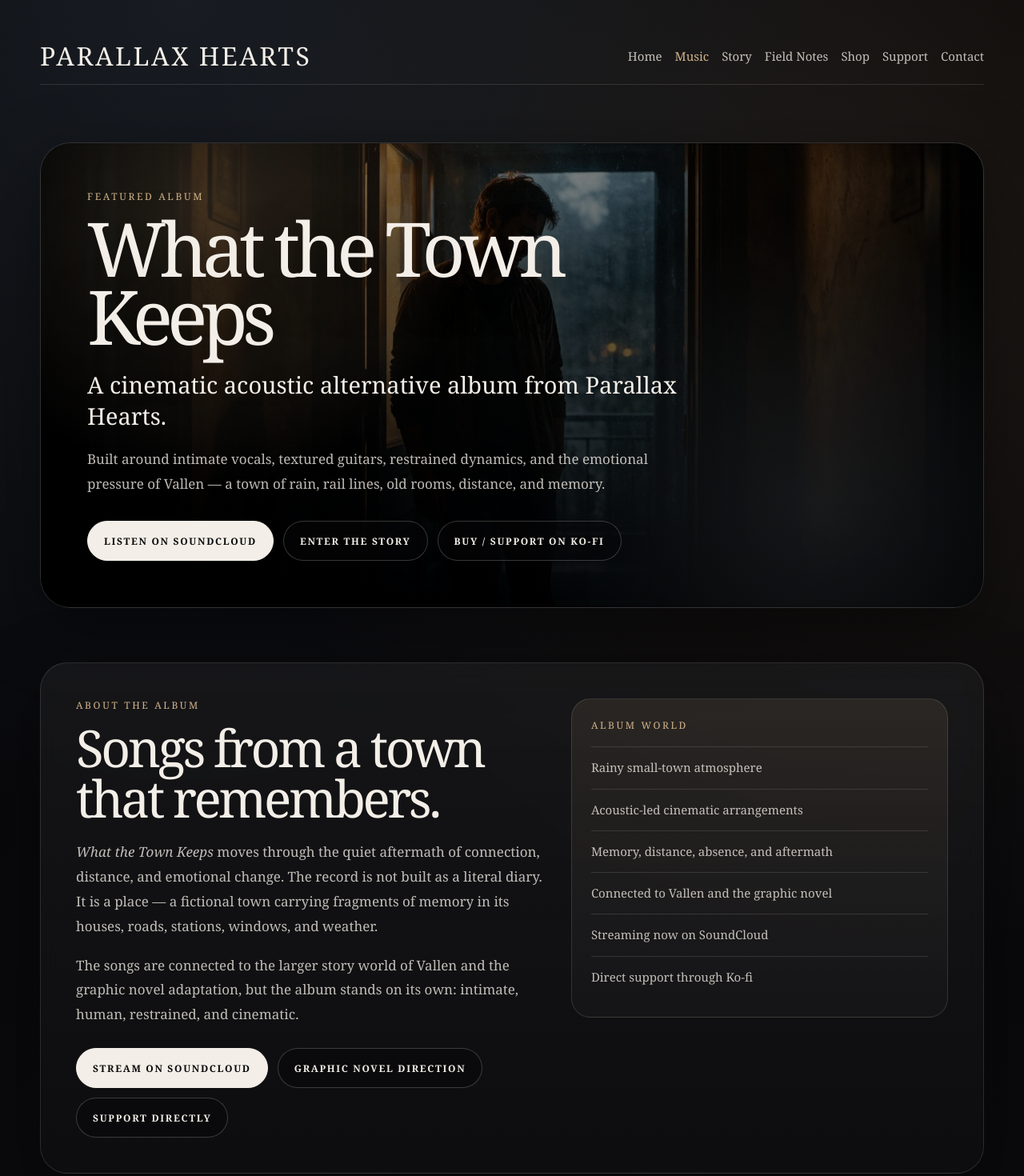
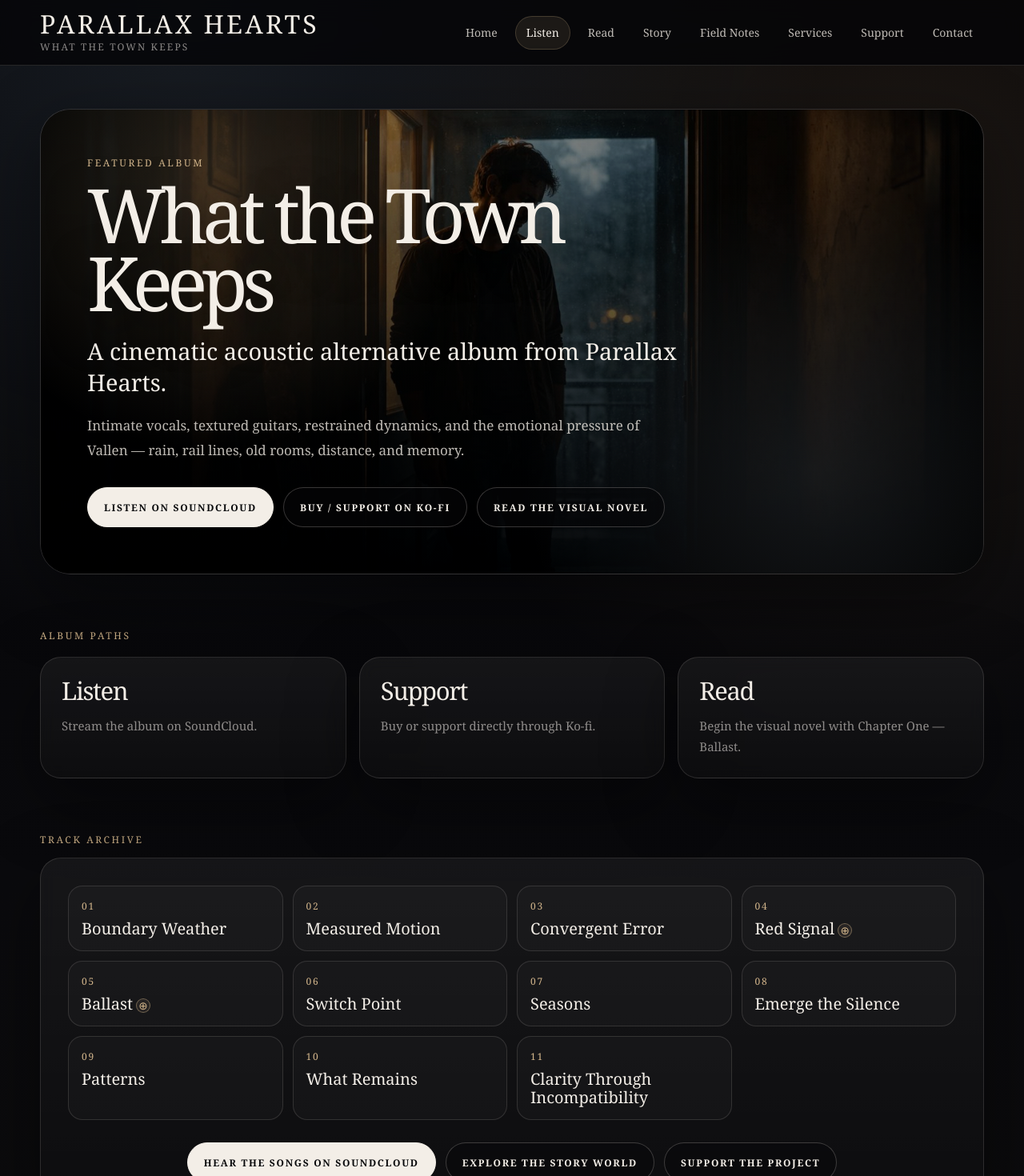
Before and after one commit to chthomps4/parallaxhearts-site, a Next.js app in the folder site/: page /music in a window 1280 px wide. Shown: the top 1470 px of the page at 80% size. Built offline with nearby package versions, Linux system fonts and the light colour scheme.

Commit message:
Apply shared header to music page

```diff
--- a/site/app/music/page.tsx
+++ b/site/app/music/page.tsx
@@ -1,6 +1,7 @@
 import Link from "next/link";
 import type { Metadata } from "next";
 import ArchiveNote from "../components/ArchiveNote";
+import SiteHeader from "../components/SiteHeader";
 
 const soundCloudUrl = "https://soundcloud.com/parallax-hearts";
 const koFiUrl = "https://ko-fi.com/parallaxhearts";
@@ -8,7 +9,7 @@ const koFiUrl = "https://ko-fi.com/parallaxhearts";
 export const metadata: Metadata = {
   title: "Music | Parallax Hearts",
   description:
-    "Listen to What the Town Keeps by Parallax Hearts — a cinematic acoustic alternative album tied to Vallen, the graphic novel direction, and the wider story world.",
+    "Listen to What the Town Keeps by Parallax Hearts — a cinematic acoustic alternative album tied to Vallen, the visual novel archive, and the wider story world.",
 };
 
 const tracks = [
@@ -25,86 +26,31 @@ const tracks = [
   "Clarity Through Incompatibility",
 ];
 
-const listeningPath = [
+const musicPaths = [
   {
-    title: "Listen first",
-    text: "Start with the album as music: intimate vocals, acoustic-led arrangements, restrained dynamics, and cinematic pressure.",
+    title: "Listen",
+    text: "Stream the album on SoundCloud.",
+    href: soundCloudUrl,
+    external: true,
   },
   {
-    title: "Enter Vallen",
-    text: "Then open the story world: rain, rail lines, old houses, rooms after someone has gone, and the silence people inherit.",
+    title: "Support",
+    text: "Buy or support directly through Ko-fi.",
+    href: koFiUrl,
+    external: true,
   },
   {
-    title: "Follow the pages",
-    text: "The graphic novel direction gives the songs a visual life without turning the project into horror, fantasy, or spectacle.",
+    title: "Read",
+    text: "Begin the visual novel with Chapter One — Ballast.",
+    href: "/graphic-novel/chapter-one/page-001",
+    external: false,
   },
 ];
 
 export default function MusicPage() {
   return (
     <main className="site-shell">
-      <section style={{ padding: "34px 0 18px" }}>
-        <div className="site-container">
-          <header
-            style={{
-              minHeight: "72px",
-              display: "flex",
-              justifyContent: "space-between",
-              alignItems: "center",
-              gap: "20px",
-              flexWrap: "wrap",
-              padding: "16px 0",
-              borderBottom: "1px solid var(--line)",
-            }}
-          >
-            <Link
-              href="/"
-              style={{
-                color: "var(--paper)",
-                textDecoration: "none",
-                fontSize: "clamp(22px, 4vw, 32px)",
-                letterSpacing: "0.08em",
-                textTransform: "uppercase",
-                lineHeight: 1,
-              }}
-            >
-              Parallax Hearts
-            </Link>
-
-            <nav
-              style={{
-                display: "flex",
-                gap: "16px",
-                flexWrap: "wrap",
-                alignItems: "center",
-              }}
-            >
-              {[
-                ["Home", "/"],
-                ["Music", "/music"],
-                ["Story", "/project"],
-                ["Field Notes", "/field-notes"],
-                ["Shop", "/shop"],
-                ["Support", "/support"],
-                ["Contact", "/contact"],
-              ].map(([label, href]) => (
-                <Link
-                  key={label}
-                  href={href}
-                  style={{
-                    color:
-                      label === "Music" ? "var(--gold)" : "var(--paper-soft)",
-                    textDecoration: "none",
-                    fontSize: "15px",
-                  }}
-                >
-                  {label}
-                </Link>
-              ))}
-            </nav>
-          </header>
-        </div>
-      </section>
+      <SiteHeader active="Listen" />
 
       <section style={{ padding: "54px 0 34px" }}>
         <div className="site-container">
@@ -120,6 +66,7 @@ export default function MusicPage() {
             }}
           >
             <div
+              aria-hidden="true"
               style={{
                 position: "absolute",
                 inset: 0,
@@ -135,6 +82,7 @@ export default function MusicPage() {
             />
 
             <div
+              aria-hidden="true"
               style={{
                 position: "absolute",
                 inset: 0,
@@ -185,9 +133,9 @@ export default function MusicPage() {
                   maxWidth: "720px",
                 }}
               >
-                Built around intimate vocals, textured guitars, restrained
-                dynamics, and the emotional pressure of Vallen — a town of rain,
-                rail lines, old rooms, distance, and memory.
+                Intimate vocals, textured guitars, restrained dynamics, and the
+                emotional pressure of Vallen — rain, rail lines, old rooms,
+                distance, and memory.
               </p>
 
               <div
@@ -207,10 +155,6 @@ export default function MusicPage() {
                   Listen on SoundCloud
                 </a>
 
-                <Link href="/project" className="secondary-button">
-                  Enter the Story
-                </Link>
-
                 <a
                   href={koFiUrl}
                   target="_blank"
@@ -219,6 +163,10 @@ export default function MusicPage() {
                 >
                   Buy / Support on Ko-fi
                 </a>
+
+                <Link href="/graphic-novel/chapter-one/page-001" className="secondary-button">
+                  Read the Visual Novel
+                </Link>
               </div>
             </div>
           </div>
@@ -227,143 +175,73 @@ export default function MusicPage() {
 
       <section style={{ padding: "34px 0" }}>
         <div className="site-container">
-          <div
-            className="glass-panel"
-            style={{
-              padding: "clamp(26px, 5vw, 44px)",
-              display: "grid",
-              gridTemplateColumns: "minmax(0, 1fr) minmax(260px, 0.8fr)",
-              gap: "30px",
-              alignItems: "start",
-            }}
-          >
-            <div>
-              <p className="kicker">About the album</p>
+          <p className="kicker">Album paths</p>
 
-              <h2 className="section-title">
-                Songs from a town that remembers.
-              </h2>
-
-              <p className="body-copy" style={{ margin: "20px 0 0" }}>
-                <em>What the Town Keeps</em> moves through the quiet aftermath
-                of connection, distance, and emotional change. The record is not
-                built as a literal diary. It is a place — a fictional town
-                carrying fragments of memory in its houses, roads, stations,
-                windows, and weather.
-              </p>
-
-              <p className="body-copy" style={{ margin: "18px 0 0" }}>
-                The songs are connected to the larger story world of Vallen and
-                the graphic novel adaptation, but the album stands on its own:
-                intimate, human, restrained, and cinematic.
-              </p>
-
-              <div
-                style={{
-                  marginTop: "26px",
-                  display: "flex",
-                  gap: "12px",
-                  flexWrap: "wrap",
-                }}
-              >
-                <a
-                  href={soundCloudUrl}
-                  target="_blank"
-                  rel="noreferrer"
-                  className="primary-button"
-                >
-                  Stream on SoundCloud
-                </a>
-
-                <Link href="/project#graphic-novel" className="secondary-button">
-                  Graphic Novel Direction
-                </Link>
-
-                <a
-                  href={koFiUrl}
-                  target="_blank"
-                  rel="noreferrer"
-                  className="secondary-button"
-                >
-                  Support Directly
-                </a>
-              </div>
-            </div>
-
-            <aside
-              style={{
-                border: "1px solid var(--line)",
-                borderRadius: "24px",
-                padding: "24px",
-                background:
-                  "linear-gradient(180deg, rgba(210,181,139,0.10), rgba(255,255,255,0.025))",
-              }}
-            >
-              <p className="kicker" style={{ marginBottom: "18px" }}>
-                Album world
-              </p>
-
-              {[
-                "Rainy small-town atmosphere",
-                "Acoustic-led cinematic arrangements",
-                "Memory, distance, absence, and aftermath",
-                "Connected to Vallen and the graphic novel",
-                "Streaming now on SoundCloud",
-                "Direct support through Ko-fi",
-              ].map((item) => (
-                <div
-                  key={item}
-                  style={{
-                    padding: "14px 0",
-                    borderTop: "1px solid var(--line)",
-                    color: "var(--paper-soft)",
-                    fontSize: "15px",
-                    lineHeight: 1.55,
-                  }}
-                >
-                  {item}
-                </div>
-              ))}
-            </aside>
-          </div>
-        </div>
-      </section>
-
-      <section style={{ padding: "34px 0" }}>
-        <div className="site-container">
           <div
             style={{
               display: "grid",
               gridTemplateColumns: "repeat(auto-fit, minmax(240px, 1fr))",
               gap: "16px",
+              marginTop: "18px",
             }}
           >
-            {listeningPath.map((item) => (
-              <div
-                key={item.title}
-                className="glass-panel"
-                style={{
-                  borderRadius: "24px",
-                  padding: "24px",
-                }}
-              >
-                <h3
+            {musicPaths.map((item) => {
+              const content = (
+                <>
+                  <h2
                     style={{
                       margin: 0,
-                    fontSize: "30px",
-                    lineHeight: 1,
+                      fontSize: "31px",
+                      lineHeight: 1.02,
+                      letterSpacing: "-0.045em",
                       fontWeight: 400,
-                    letterSpacing: "-0.035em",
                     }}
                   >
                     {item.title}
-                </h3>
+                  </h2>
 
                   <p className="soft-copy" style={{ margin: "14px 0 0" }}>
                     {item.text}
                   </p>
-              </div>
-            ))}
+                </>
+              );
+
+              if (item.external) {
+                return (
+                  <a
+                    key={item.title}
+                    href={item.href}
+                    target="_blank"
+                    rel="noreferrer"
+                    className="glass-panel link-card"
+                    style={{
+                      padding: "26px",
+                      borderRadius: "26px",
+                      color: "var(--paper)",
+                      textDecoration: "none",
+                    }}
+                  >
+                    {content}
+                  </a>
+                );
+              }
+
+              return (
+                <Link
+                  key={item.title}
+                  href={item.href}
+                  className="glass-panel link-card"
+                  style={{
+                    padding: "26px",
+                    borderRadius: "26px",
+                    color: "var(--paper)",
+                    textDecoration: "none",
+                  }}
+                >
+                  {content}
+                </Link>
+              );
+            })}
           </div>
         </div>
       </section>
@@ -435,9 +313,9 @@ export default function MusicPage() {
                       >
                         Ballast is weight used to stabilize a ship, structure,
                         or rail bed. In What the Town Keeps, it becomes
-                        emotional weight — the unseen pressure that keeps a
-                        life, house, or town from tipping over. The symbolic
-                        meaning belongs to the album world.
+                        emotional pressure — the unseen force that keeps a life,
+                        house, or town from tipping over. The symbolic meaning
+                        belongs to the album world.
                       </ArchiveNote>
                     ) : null}
                   </h3>
@@ -466,6 +344,10 @@ export default function MusicPage() {
               <Link href="/project" className="secondary-button">
                 Explore the Story World
               </Link>
+
+              <Link href="/support" className="secondary-button">
+                Support the Project
+              </Link>
             </div>
           </div>
         </div>
@@ -488,13 +370,11 @@ export default function MusicPage() {
               className="body-copy"
               style={{
                 margin: "20px auto 0",
-                maxWidth: "760px",
+                maxWidth: "700px",
               }}
             >
-              SoundCloud is the main streaming path for Parallax Hearts. Ko-fi
-              is the direct support path for music, lyric material, visual
-              packs, story fragments, album art, Field Notes progress, and
-              source-trail material as the archive grows.
+              SoundCloud is the main listening path. Ko-fi is the direct support
+              path for the album, visual story work, and future project material.
             </p>
 
             <div
@@ -524,12 +404,8 @@ export default function MusicPage() {
                 Support on Ko-fi
               </a>
 
-              <Link href="/project" className="secondary-button">
-                Enter Vallen
-              </Link>
-
-              <Link href="/support" className="secondary-button">
-                See Membership Tiers
+              <Link href="/contact" className="secondary-button">
+                Social Links
               </Link>
             </div>
           </div>
```
Lines whose indentation alone changed are shown as unchanged.
